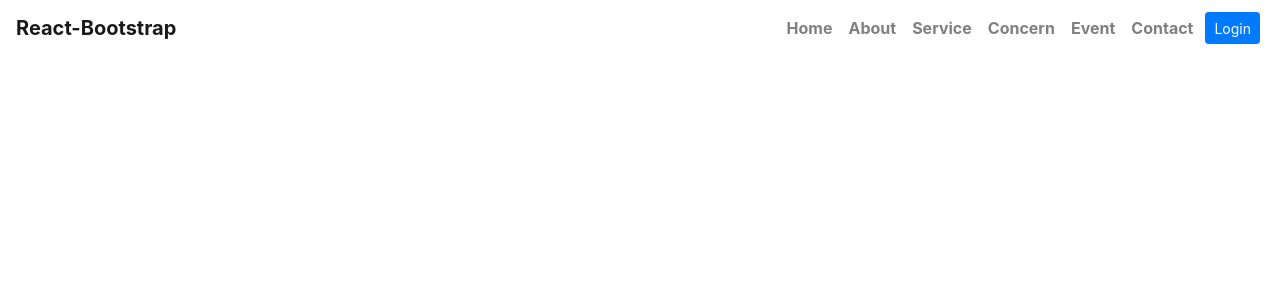
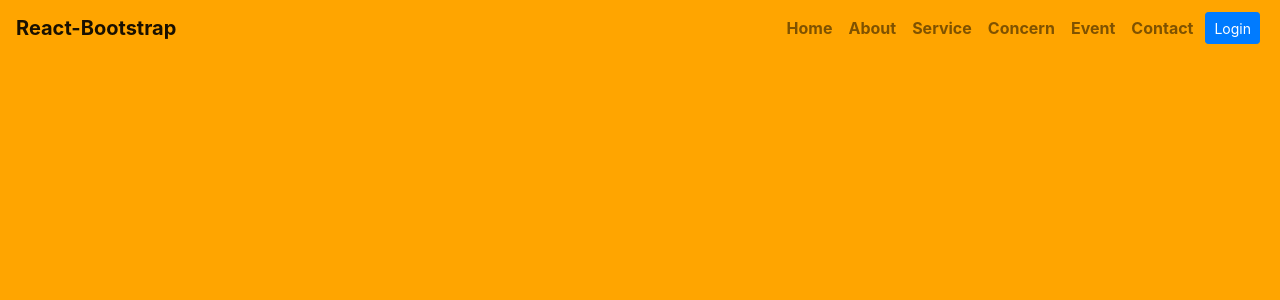
Before and after one commit to Hasan-new/apartment-hunt, a React (Create React App) app: page / in a window 1280 px wide. Shown: the top 300 px of the page. Built offline with nearby package versions, Linux system fonts and the light colour scheme.

Commit message:
some sass change

```diff
--- a/src/components/Header/Header.css
+++ b/src/components/Header/Header.css
@@ -1 +1,4 @@
-/* No CSS *//*# sourceMappingURL=Header.css.map */
+* {
+  background: orange;
+}
+/*# sourceMappingURL=Header.css.map */
--- a/src/components/Header/Header.scss
+++ b/src/components/Header/Header.scss
@@ -1,5 +1,5 @@
-// @import '../../sass/variable'
+@import "../../sass/main";
+*{
+   background:$main-color;
 
-// div{
-//    background-color : $main-color;
-// }
+}
--- /dev/null
+++ b/src/sass/_main.scss
@@ -0,0 +1 @@
+$main-color:orange;
--- a/src/sass/_variable.scss
+++ /dev/null
@@ -1 +0,0 @@
-$main-color : red;
```
Also changed, not shown: src/sass/_mixin.scss (deleted), 1 other file (tests, documents, lock files or other folders).
